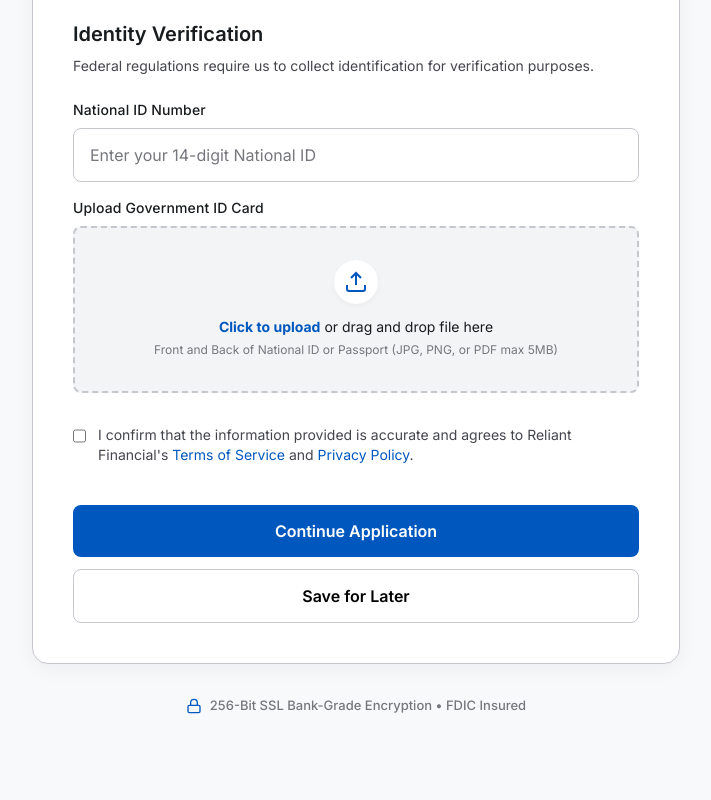
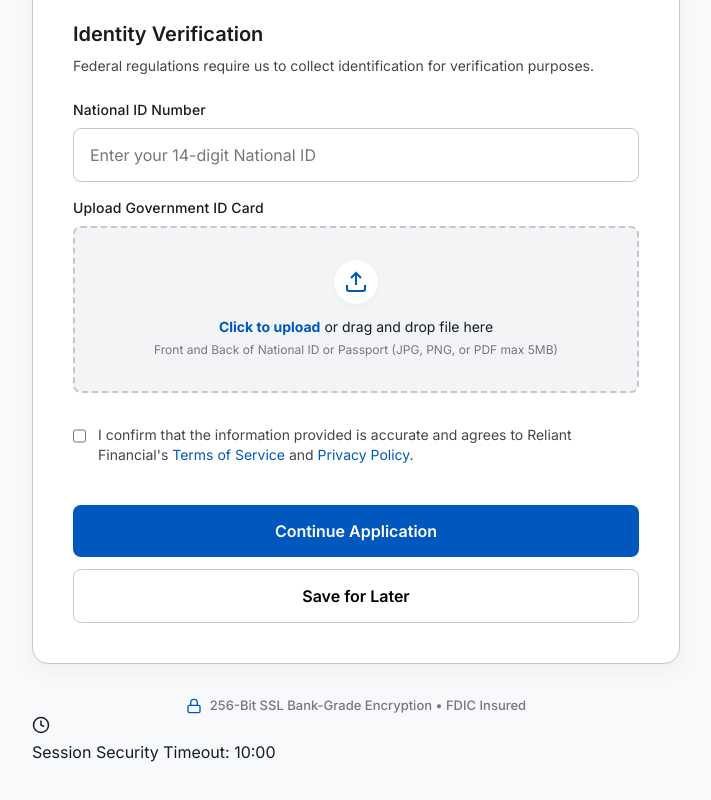
Before and after one commit to YYousabFouad/Bankist, a plain HTML site: page HTMLs/create.html in a window 1280 px wide. Shown: the part 680-1480 px from the top of the page, without its empty margins (284-995 px from the left). Drawn offline with Linux system fonts and the light colour scheme.

Commit message:
add a timer for the create account session

```diff
--- a/HTMLs/create.html
+++ b/HTMLs/create.html
@@ -248,6 +248,27 @@
         </svg>
         <span>256-Bit SSL Bank-Grade Encryption &bull; FDIC Insured</span>
       </footer>
+
+      <!-- Application Session Timer Banner -->
+      <div class="session-timer-card" id="timerContainer">
+        <div class="timer-icon">
+          <svg
+            width="18"
+            height="18"
+            viewBox="0 0 24 24"
+            fill="none"
+            stroke="currentColor"
+            stroke-width="2"
+          >
+            <circle cx="12" cy="12" r="10" />
+            <polyline points="12 6 12 12 16 14" />
+          </svg>
+        </div>
+        <div class="timer-content">
+          <span class="timer-label">Session Security Timeout:</span>
+          <span id="sessionTimer" class="timer-countdown">10:00</span>
+        </div>
+      </div>
     </main>
   </body>
 </html>
```
